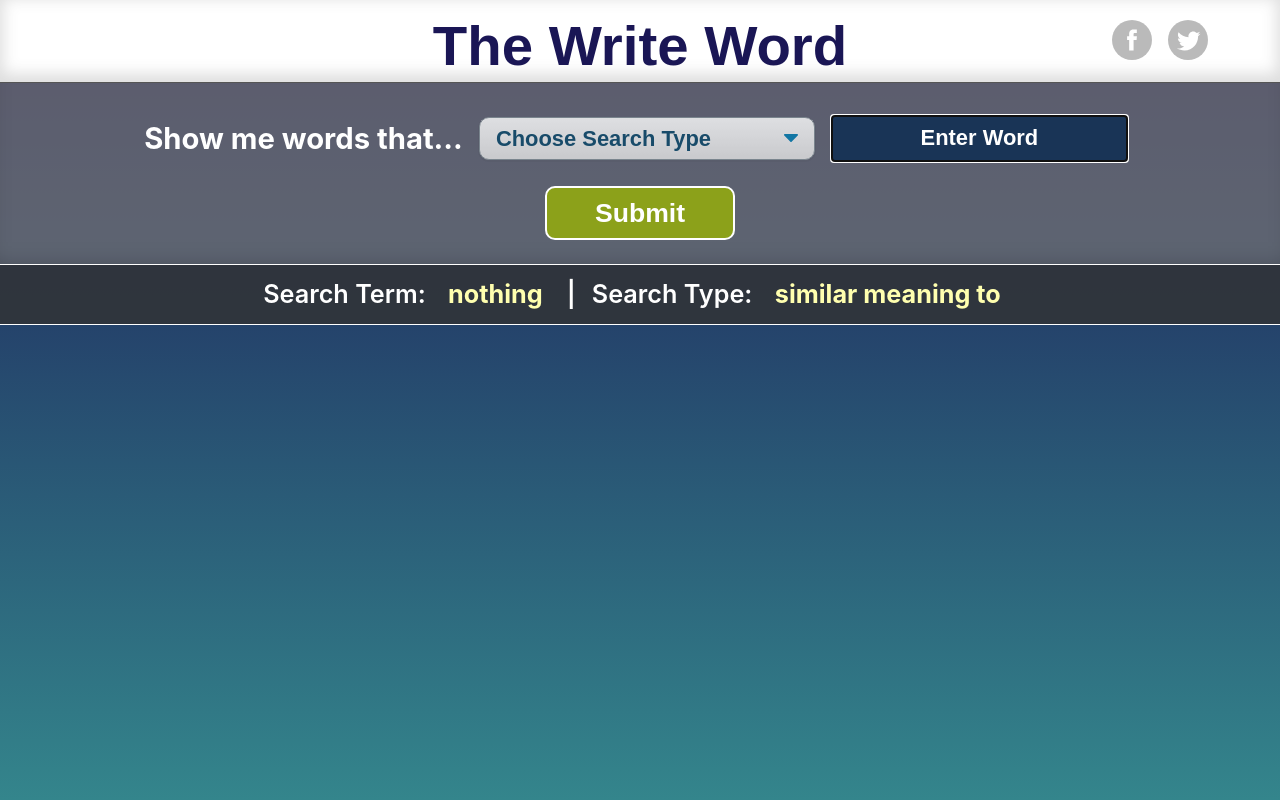
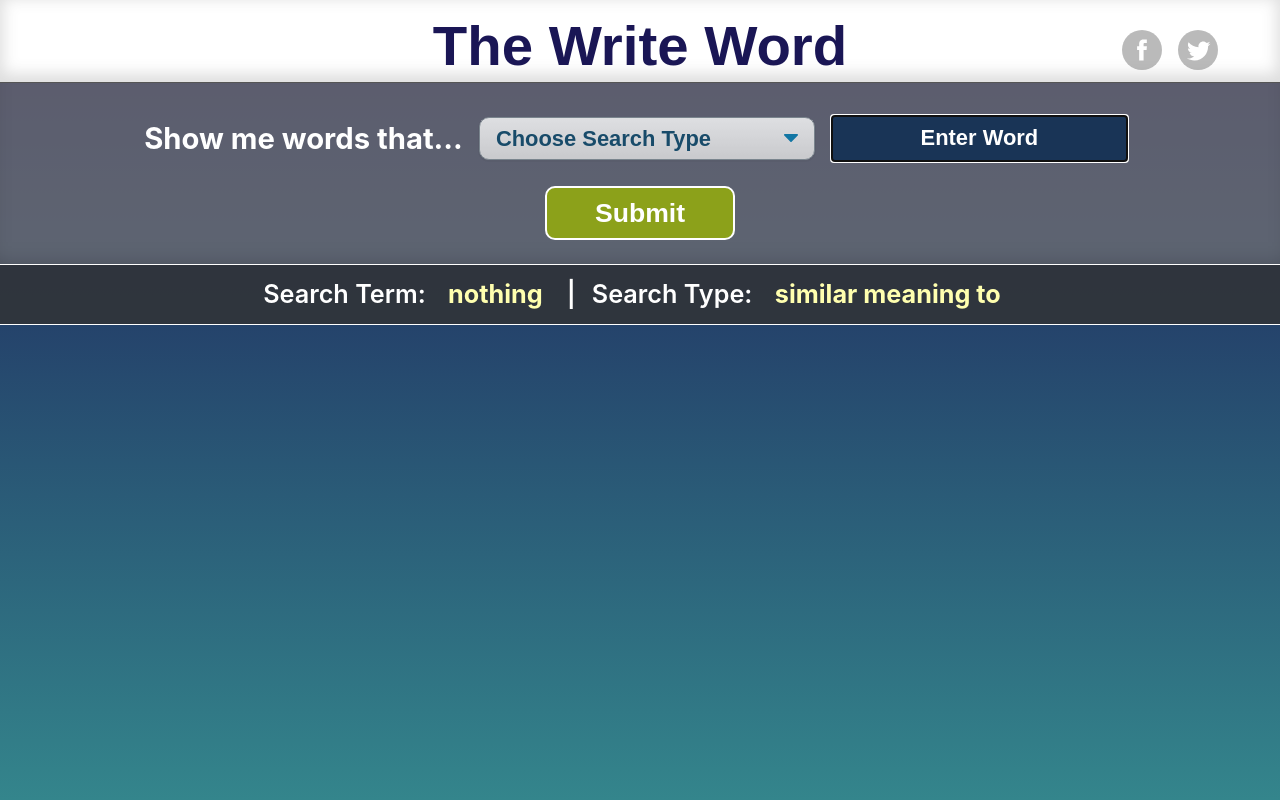
Before and after one commit to gmcln-rct/writeword, a React (Create React App) app: page / in a window 1280 px wide. Shown: the top 800 px of the page. Built offline with nearby package versions, Linux system fonts and the light colour scheme; no server answers; a web font is replaced by a local one.

Commit message:
Updte social icons

```diff
--- a/src/styles/index.scss
+++ b/src/styles/index.scss
@@ -73,8 +73,8 @@ nav {
 
     position: fixed;
     width: 200px;
-    top: 20px;
-    right: 20px;
+    top: 30px;
+    right: 10px;
 
     cursor: pointer;
 
@@ -86,6 +86,12 @@ nav {
       padding: 0 1vmin;
 
       opacity: 0.5;
+
+      transition: 400ms;
+
+      &:hover {
+        opacity: 0.8;
+      }
     }
 }
 
@@ -301,11 +307,9 @@ form {
   }
 }
 
-
 p, h3 {
   text-align: center;
 }
-
 
 #yellow-text {
   margin: 0 2vmin;
```
